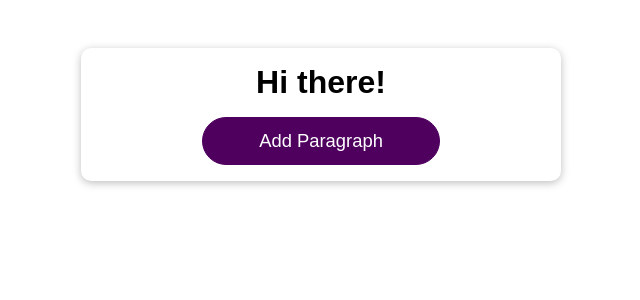
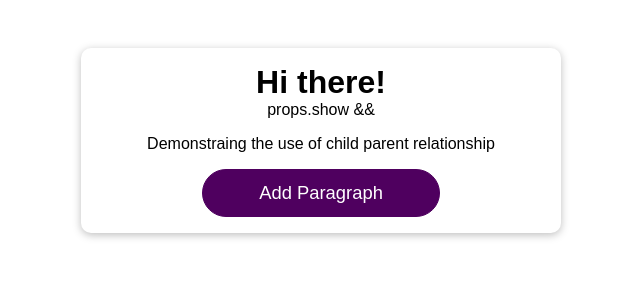
Before and after one commit to dnlstronge/Lifescycle, a React (Create React App) app: page / in a window 1280 px wide. Shown: the top 300 px of the page, without its empty margins (319-959 px from the left). Built offline with nearby package versions, Linux system fonts and the light colour scheme.

Commit message:
[x] - add new comp to Demo child parent relationship

```diff
--- a/src/components/Demo/DemoOutput.js
+++ b/src/components/Demo/DemoOutput.js
@@ -1,5 +1,5 @@
 import React from "react";
-
+import NewParagraph from "../NewParagraph";
 
 /* Render text conditionally this time */
 
@@ -8,8 +8,11 @@ const DemoOutput = (props) => {
 
     console.log("the props have changed so I fire")
     return (
-
-        <p>{props.show ? "The text to display goes here" : ""}</p>
+        <>
+        props.show && {
+            <NewParagraph />
+        }
+        </>
     )
 };
 
--- /dev/null
+++ b/src/components/NewParagraph.js
@@ -0,0 +1,10 @@
+import React from "react";
+
+
+/* Demonstrates the child of parent will also run, even nothing has actually changed */
+const NewParagraph = (props) => {
+  console.log("Child running");
+  return <p>Demonstraing the use of child parent relationship</p>;
+};
+
+export default NewParagraph;
```
